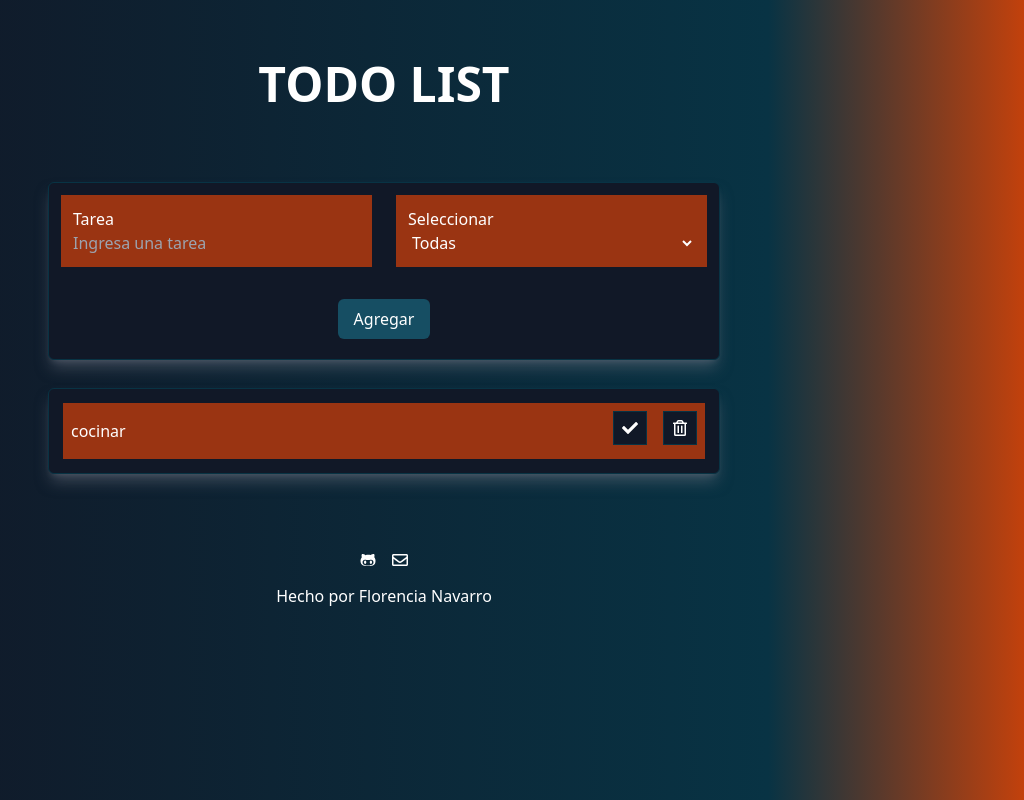
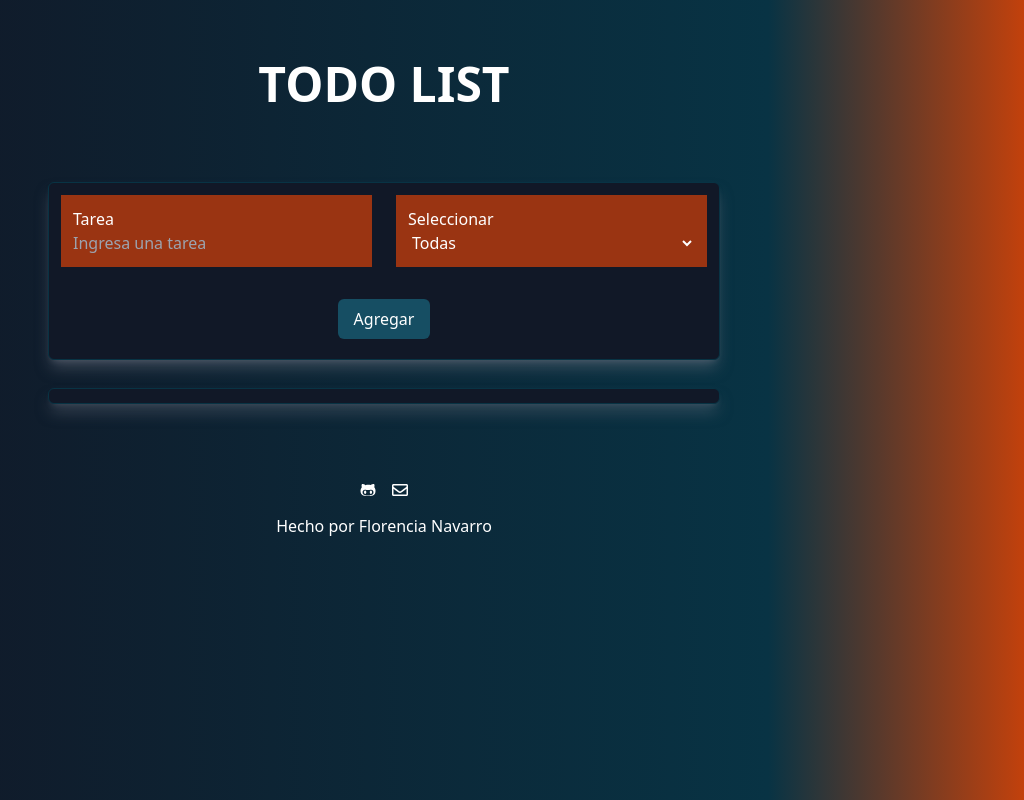
Before and after one commit to Florencia-Navarro/toDoList-TP05, a React (Vite) app: page / in a window 1280 px wide. Shown: the whole page, without its empty margins (256-1280 px from the left). Built offline with nearby package versions, Linux system fonts and the light colour scheme.

Commit message:
adding add, delete, complete functionalities. and localStorage

```diff
--- a/src/App.jsx
+++ b/src/App.jsx
@@ -7,11 +7,53 @@ import InputContainer from './components/inputContainer/InputContainer'
 
 function App() {
 
+
+  const [ task, setTask ] = useState("")
+  const [ taskList, setTaskList ] = useState(JSON.parse(localStorage.getItem("taskList")) || [])
+
+
+  const handleSubmit = (e) => {
+    e.preventDefault()
+    const newTask = {
+      id: crypto.randomUUID(),
+      taskName: task,
+      completed: false
+    }
+    localStorage.setItem("taskList", JSON.stringify([...taskList, newTask]))
+    setTaskList([...taskList, newTask])
+
+  }
+
+  const handleChange = (e) => {
+    setTask(e.target.value)
+
+  }
+
+  const deleteTask = (id) => {
+    const deletedTask = taskList.filter(task => task.id !== id)
+    localStorage.setItem("taskList", JSON.stringify(deletedTask))
+
+    setTaskList(deletedTask)
+  }
+
+  const handleStatus = (id) => {
+    const changeStatusTask = taskList.map(task => {
+      if(task.id ===id){
+        return {...task, completed: !task.completed}
+      }
+      return task
+    })
+    localStorage.setItem("taskList", JSON.stringify(changeStatusTask))
+    setTaskList(changeStatusTask)
+
+
+  }
+
   return (
     <section className="text-white bg-gradient-to-r from-gray-900 from-10%  via-cyan-950 via-80% to-orange-700 h-screen flex flex-col content-center">
       <Header />
-      <InputContainer />
-      <TasksList />
+      <InputContainer handleSubmit={handleSubmit} handleChange={handleChange} task={task}/>
+      <TasksList taskList={taskList} deleteTask={deleteTask} handleStatus={handleStatus}/>
       <Footer />
     </section>
   )
--- a/src/components/inputContainer/InputContainer.jsx
+++ b/src/components/inputContainer/InputContainer.jsx
@@ -2,17 +2,17 @@ import AddTask from "./addTask/AddTask"
 import AddTaskButton from "./addTaskButton/AddTaskButton"
 import FilterTask from "./filterTask.jsx/FilterTask"
 
-function InputContainer() {
+function InputContainer({handleSubmit, handleChange, tasks}) {
 
     return (
         <section className="bg-gray-900 w-9/12  my-3.5 mx-auto rounded-md border-[1px] border-cyan-950 shadow-lg shadow-gray-500/50 max-w-2xl">
             <article>
-                <form action="">
+                <form onSubmit={handleSubmit}>
                     <article className="sm:flex sm:flex-row">
-                        <AddTask />
+                        <AddTask handleChange={handleChange} tasks={tasks}/>
                         <FilterTask />
                     </article>
-                        <AddTaskButton />
+                        <AddTaskButton handleSubmit={handleSubmit}/>
                 </form>
             </article>
         </section>
--- a/src/components/inputContainer/addTask/AddTask.jsx
+++ b/src/components/inputContainer/addTask/AddTask.jsx
@@ -1,10 +1,10 @@
-function AddTask() {
+function AddTask({handleChange, task}) {
 
     return (
       <>
         <article className="bg-orange-800 m-3 p-3 flex flex-col sm:sm:w-2/4">
             <label htmlFor="">Tarea</label>
-            <input type="text" placeholder="Ingresa una tarea" className="bg-orange-800" />
+            <input type="text" placeholder="Ingresa una tarea" value={task} className="bg-orange-800" onChange={handleChange}/>
         </article>
       </>
     )
--- a/src/components/inputContainer/addTaskButton/AddTaskButton.jsx
+++ b/src/components/inputContainer/addTaskButton/AddTaskButton.jsx
@@ -1,8 +1,8 @@
-function AddTaskButton() {
+function AddTaskButton({handleSubmit}) {
 
     return (
         <article className="w-full flex justify-center">
-            <button type="submit" className="bg-cyan-900 py-2 px-4 mx-auto my-5 rounded-md">Agregar</button>
+            <button type="submit" onClick={handleSubmit} className="bg-cyan-900 py-2 px-4 mx-auto my-5 rounded-md">Agregar</button>
         </article>
     )
 }
--- a/src/components/taskList/TasksList.jsx
+++ b/src/components/taskList/TasksList.jsx
@@ -1,13 +1,13 @@
 import List from "./list/List"
 
-function TasksList() {
+function TasksList({taskList, deleteTask, handleStatus}) {
 
     return (
       <>
         <section className="bg-gray-900 w-9/12  my-3.5 mx-auto rounded-md border-[1px] border-cyan-950 shadow-lg shadow-gray-500/50 max-w-2xl">
-          <article className="bg-orange-800 m-3.5">
+          <article className=" m-3.5">
 
-              <List />
+              <List taskList={taskList} deleteTask={deleteTask} handleStatus={handleStatus}/>
 
           </article>
         </section>
--- a/src/components/taskList/list/List.jsx
+++ b/src/components/taskList/list/List.jsx
@@ -1,22 +1,29 @@
+import { useState } from "react"
 import { FaRegTrashAlt, FaCheck } from "react-icons/fa"
 
 
-function List() {
+function List({taskList, deleteTask, handleStatus}) {
+
+    const [ taskCompleted, setTaskCompleted ] = useState(false)
 
     return(
 
         <ul>
-            <li className="flex justify-between">
-                <h5 className="p-2 my-2">cocinar</h5>
+            {
+                taskList.map((task) => <li key={task.id} className="bg-orange-800 flex justify-between my-2">
+                        <h5 className={task.completed ? "p-2 my-2 line-through" : "p-2 my-2"} >{task.taskName}</h5>
                         <article>
-                    <button className="bg-gray-900 border-[1px] border-cyan-950 p-2 m-2">
+                            <button onClick={() => handleStatus(task.id)} className={task.completed ? "bg-green-600 border-[1px] border-cyan-950 p-2 m-2" : "bg-gray-900 border-[1px] border-cyan-950 p-2 m-2 hover:bg-green-600"} >
                                 <FaCheck />
                             </button>
-                    <button className="bg-gray-900 border-[1px] border-cyan-950 p-2 m-2">
+                            <button onClick={() => deleteTask(task.id)} className="bg-gray-900 border-[1px] border-cyan-950 p-2 m-2 hover:bg-red-600">
                                 <FaRegTrashAlt />
                             </button>
                         </article>
                             </li>
+                )
+            }
+
         </ul>
     )
 }
```
Lines whose indentation alone changed are shown as unchanged.
